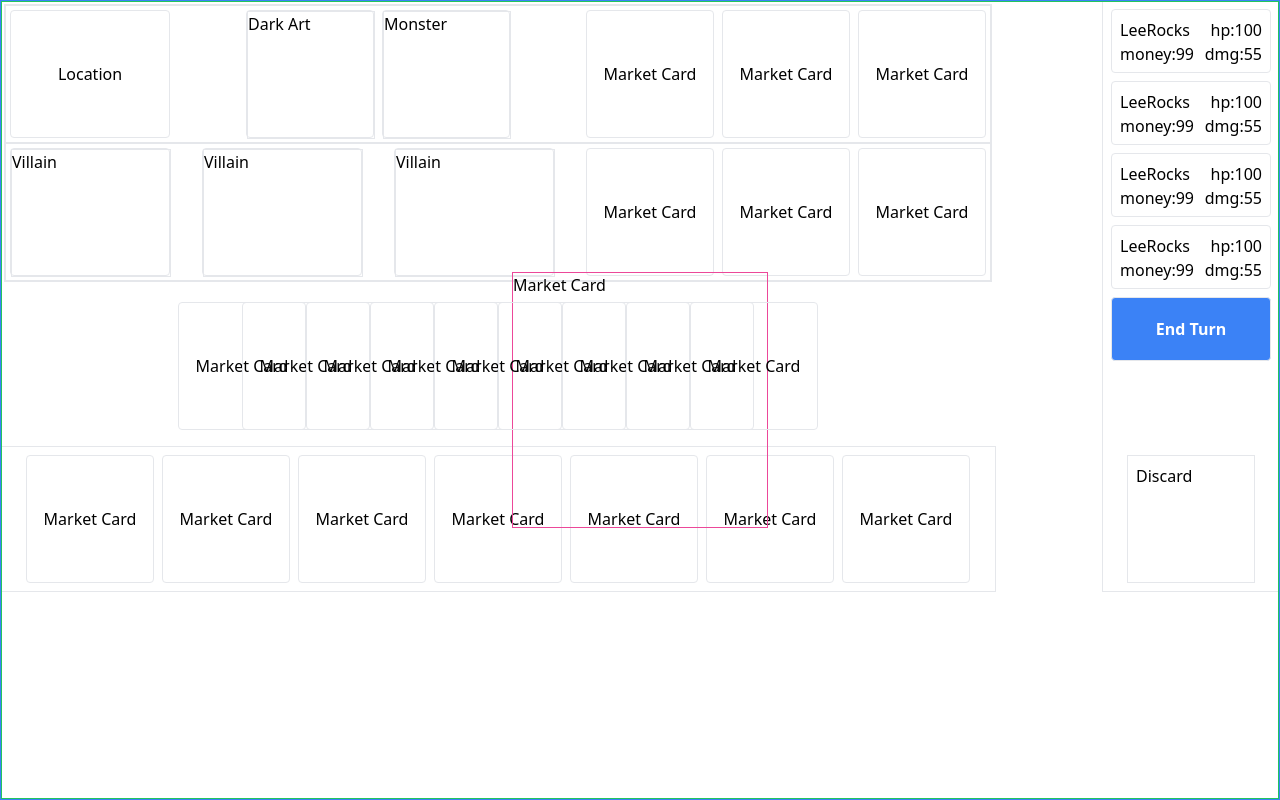
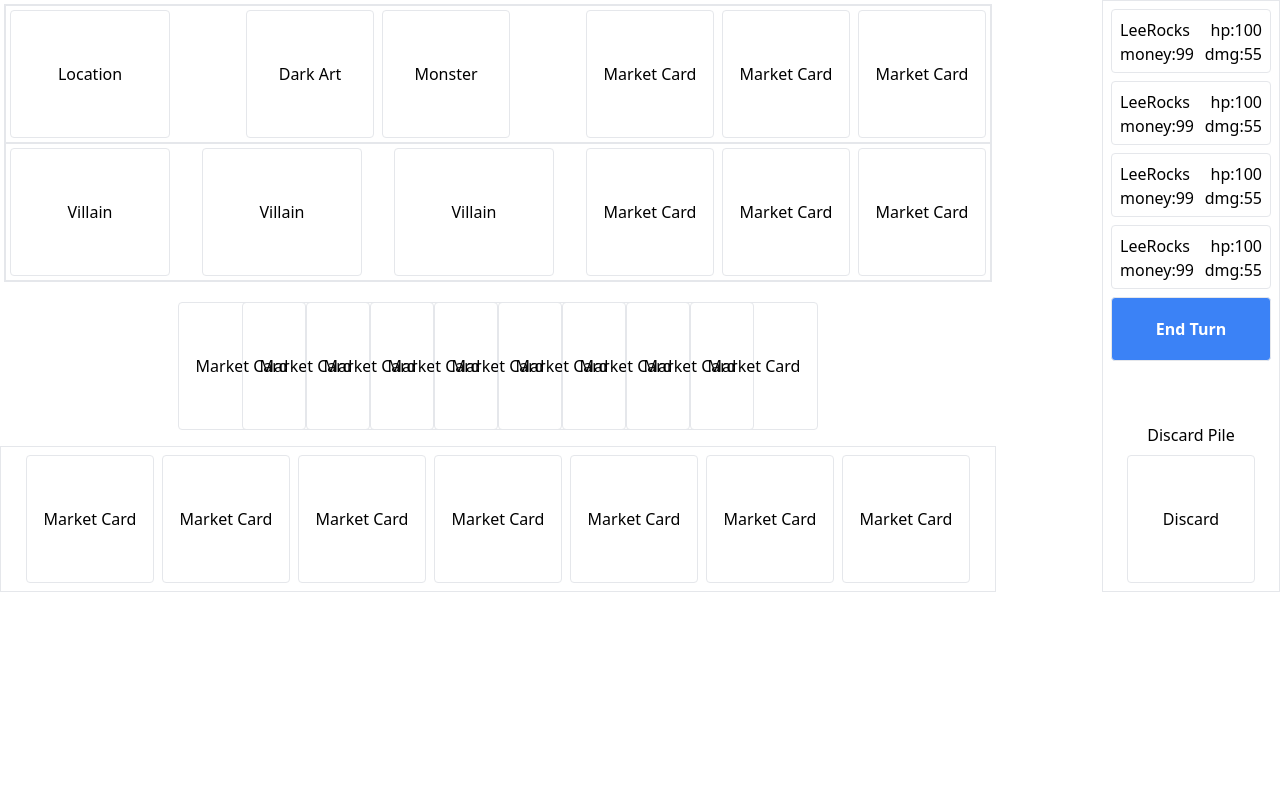
Before and after one commit to LeeSwindell/boardgame-battle, a React (Vite) app in the folder frontend/: page / in a window 1280 px wide. Built offline with nearby package versions, Linux system fonts and the light colour scheme.

Commit message:
refactored into inspectcard

```diff
--- a/frontend/src/App.jsx
+++ b/frontend/src/App.jsx
@@ -1,21 +1,16 @@
+import CardContainer from "./components/cardcontainer"
 import DiscardPile from "./components/discard"
 import EndTurn from "./components/endturn"
 import Gameboard from "./components/gameboard"
 import Hand from "./components/hand"
-import MarketCard from "./components/marketcard"
+import InspectCard from "./components/inspectcard"
 import PlayArea from "./components/playarea"
 import PlayerInfo from "./components/playerinfo"
 
 function App() {
   return (
     <>
-      <div className="fixed w-full h-full border border-blue-500 visible">
-        <div className="flex w-full h-full border border-green-500 justify-center items-center">
-          <div className="border border-pink-500 w-64 h-64">
-            <MarketCard />
-          </div>
-        </div>
-      </div>
+      <InspectCard />
       <div className="flex flex-row justify-between">
         <div className="flex flex-col space-y-4 w-auto h-auto">
           <Gameboard />
@@ -30,7 +25,10 @@ function App() {
             <PlayerInfo />
             <EndTurn />
           </div>
-          <DiscardPile />
+          <div className="flex flex-col">
+            <div className="text-center">Discard Pile</div>
+            <CardContainer card={<DiscardPile />} size="reg" extra="p-2 m-2" />
+          </div>
         </div>
       </div>
     </>
--- a/frontend/src/components/cardcontainer.jsx
+++ b/frontend/src/components/cardcontainer.jsx
@@ -6,9 +6,9 @@ export const Sizes = {
 }
 
 function CardContainer(props) {
-    const { card, size } = props
+    const { card, size, extra } = props
     return (
-        <button className={`border hover:shadow-lg ${Sizes[size]} rounded`}>
+        <button className={`border hover:shadow-lg ${Sizes[size]} ${extra} rounded`}>
             {card}
         </button>
     )
--- a/frontend/src/components/darkart.jsx
+++ b/frontend/src/components/darkart.jsx
@@ -1,6 +1,6 @@
 function DarkArtCard () {
     return (
-        <div className="flex flex-none border w-32 h-32">
+        <div className="">
             Dark Art
         </div>
     )
--- a/frontend/src/components/discard.jsx
+++ b/frontend/src/components/discard.jsx
@@ -1,6 +1,6 @@
 function DiscardPile() {
     return (
-        <div className="border w-32 h-32 p-2 m-2">
+        <div className="">
             Discard
         </div>
     )
--- a/frontend/src/components/horcrux.jsx
+++ b/frontend/src/components/horcrux.jsx
@@ -1,6 +1,6 @@
 function Horcrux () {
     return (
-        <div className="flex flex-none border w-32 h-32">
+        <div className="">
             Horcrux
         </div>
     )
--- /dev/null
+++ b/frontend/src/components/inspectcard.jsx
@@ -0,0 +1,16 @@
+import CardContainer from "./cardcontainer";
+import MarketCard from "./marketcard";
+
+function InspectCard() {
+    return (
+        <div className="fixed w-full h-full backdrop-contrast-50 invisible">
+        <div className="flex w-full h-full justify-center items-center">
+            <div className="border border-pink-500 bg-white w-64 h-64 z-50 shadow-2xl">
+                <CardContainer card={<MarketCard />} size="regzoom" />
+            </div>
+        </div>
+      </div>
+    )
+}
+
+export default InspectCard;
--- a/frontend/src/components/monster.jsx
+++ b/frontend/src/components/monster.jsx
@@ -1,6 +1,6 @@
 function Monster () {
     return (
-        <div className="flex flex-none border w-32 h-32">
+        <div className="">
             Monster
         </div>
     )
--- a/frontend/src/components/villain.jsx
+++ b/frontend/src/components/villain.jsx
@@ -1,6 +1,6 @@
 function Villain () {
     return (
-        <div className="flex flex-none border w-40 h-32">
+        <div className="">
             Villain
         </div>
     )
```
